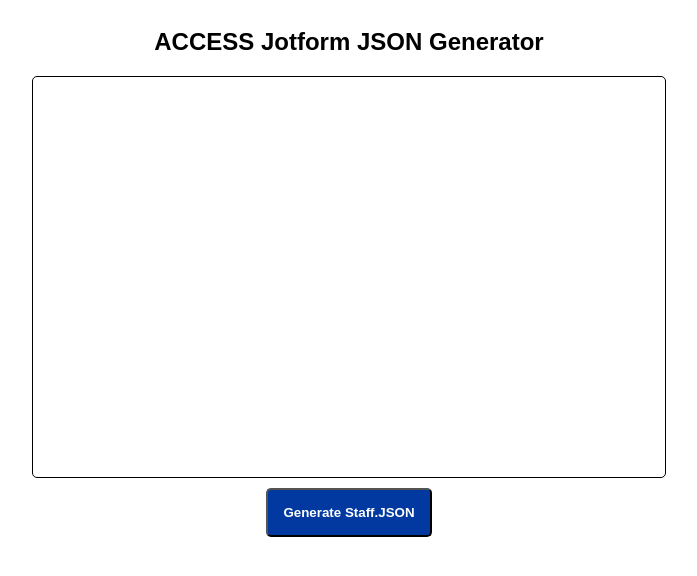
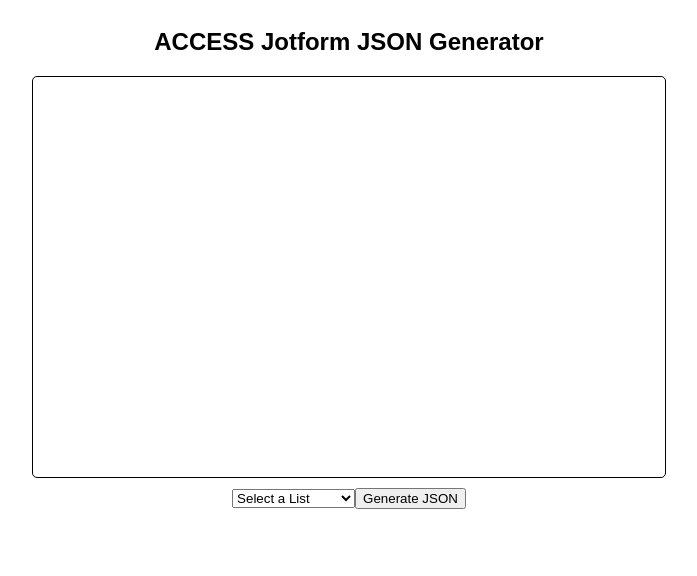
Before and after one commit to mar7yn/access-jsongenerator, a React (Vite) app: page / in a window 1280 px wide. Shown: the top 576 px of the page, without its empty margins (291-988 px from the left). Built offline with nearby package versions, Linux system fonts and the light colour scheme; no server answers.

Commit message:
hopitals and ICUs done on frontend

```diff
--- a/src/App.jsx
+++ b/src/App.jsx
@@ -1,27 +1,42 @@
 import axios from 'axios'
-import { useState } from 'react'
+import { useState, useEffect } from 'react'
 import styled from '@emotion/styled'
 import JsonFormatter from 'react-json-formatter'
+import ListSelector from './components/ListSelector'
 
 function App() {
 
   const [data, setData] = useState()
   const [loading, setLoading] = useState(false)
+  const [selectedParameter, setSelectedParameter] = useState('')
+  const [fetchParameter, setFetchParameter] = useState('')
 
-  let VITE_STAFF_ENDPOINT_URL
+  const fetchJson = async (param) => {
+    //fetch json based on param
+    console.log('The chosen param is: ', param)
 
+    //Set the endpoint URL
+    let ENDPOINT_URL
     if (import.meta.env.MODE === "development") {
-    VITE_STAFF_ENDPOINT_URL = import.meta.env.VITE_STAFF_ENDPOINT_URL
+      if (param == 'staff') {
+        ENDPOINT_URL = import.meta.env.VITE_STAFF_ENDPOINT_URL
+      } else if (param == 'drugs-infusions') {
+        ENDPOINT_URL = import.meta.env.VITE_INFUSIONS_ENDPOINT_URL
+      } else if (param == 'drugs-boluses') {
+        ENDPOINT_URL = import.meta.env.VITE_BOLUSES_ENDPOINT_URL
+      } else if (param == 'drugs-cds') {
+        ENDPOINT_URL = import.meta.env.VITE_CDS_ENDPOINT_URL
+      } else if (param == 'hospitals') {
+        ENDPOINT_URL = import.meta.env.VITE_HOSPITAL_ENDPOINT_URL
+      }
     } else {
-    VITE_STAFF_ENDPOINT_URL = "https://access-jsongenerator-api.onrender.com/api"
+      ENDPOINT_URL = "https://access-jsongenerator-api.onrender.com/api" //TODO - change api to staff on prod backend
     }
 
-  const downloadFile = async () => {
-    setLoading(true)
     await axios({
-      url: VITE_STAFF_ENDPOINT_URL,
-      method: "GET",
-      responseType: "blob"
+      url: ENDPOINT_URL,
+      method: 'GET',
+      responseType: 'blob'
     }).then(res => {
       const file = new Blob([res.data])
       file.text()
@@ -31,17 +46,33 @@
       const url = window.URL.createObjectURL(file)
       const link = document.createElement("a")
       link.href = url
-      link.setAttribute("download", "staff.json")
-
+      link.setAttribute('download', `${param}.json`)
       document.body.appendChild(link)
       link.click()
-
       document.body.removeChild(link)
-
     }).catch(err => {
         console.log("Error downloading file: ", err)
         setData(err)
     })
+  }
+
+  useEffect(() => {
+    if (!fetchParameter) return
+
+    setLoading(true)
+    fetchJson(fetchParameter)
+
+  }, [fetchParameter])
+
+  // Handle dropdown selection change
+  const handleSelectionChange = event => {
+    setSelectedParameter(event.target.value)
+  }
+
+  // Handle form submission
+  const handleSubmit = event => {
+    event.preventDefault()
+    setFetchParameter(selectedParameter)
   }
 
   return (
@@ -57,7 +88,10 @@
           : <JsonFormatter json={data} jsonStyle={jsonStyle} />
         }
       </OutputBox>
-      <div><Button onClick={downloadFile}>Generate Staff.JSON</Button></div>
+      <SelectorContainer>
+
+        <ListSelector handleSelectionChange={handleSelectionChange} handleSubmit={handleSubmit} />
+      </SelectorContainer>
     </Container>
   )
 }
@@ -71,14 +105,6 @@
 
 const Header = styled.h2`
   font-family: Arial, Helvetica, sans-serif ;
-`
-const Button = styled.button`
-  padding: 15px;
-  margin-top: 10px ;
-  background-color: #0239a1;
-  color: white ;
-  border-radius: 5px ;
-  font-weight: bold ;
 `
 
 const Container = styled.div`
@@ -99,5 +125,13 @@
 const WaitMessage = styled.div`
   padding: 20px ;
   font-size: 26 ;
-  font-family: Arial, Helvetica, sans-serif
+  font-family: Arial, Helvetica, sans-serif;
 `
+
+const SelectorContainer = styled.div`
+  display: flex ;
+  flex-direction: row ;
+  align-items: center;
+  justify-content: center;
+  padding: 10px ;
+`
--- /dev/null
+++ b/src/components/ListSelector.jsx
@@ -0,0 +1,31 @@
+import styled from '@emotion/styled'
+
+const ListSelector = ({ handleSelectionChange, handleSubmit }) => {
+
+  return (
+    <div>
+      <form method="post" onSubmit={handleSubmit}>
+        <select name="list" defaultValue='' onChange={handleSelectionChange}>
+          <option value="">Select a List</option>
+          <option value="staff">Staff</option>
+          <option value="drugs-infusions">Drugs - Infusions</option>
+          <option value="drugs-boluses">Drugs - Boluses</option>
+          <option value="drugs-cds">Drugs - CDs</option>
+          <option value="hospitals">Hospitals</option>
+        </select>
+        <button type='submit'>Generate JSON</button>
+      </form>
+    </div>
+  )
+}
+
+const Button = styled.button`
+  padding: 15px;
+  margin-top: 10px ;
+  background-color: #0239a1;
+  color: white ;
+  border-radius: 5px ;
+  font-weight: bold ;
+`
+
+export default ListSelector
```
Also changed, not shown: src/JSONOutput.jsx (deleted, +0 -18 lines). Lines whose indentation alone changed are shown as unchanged.
